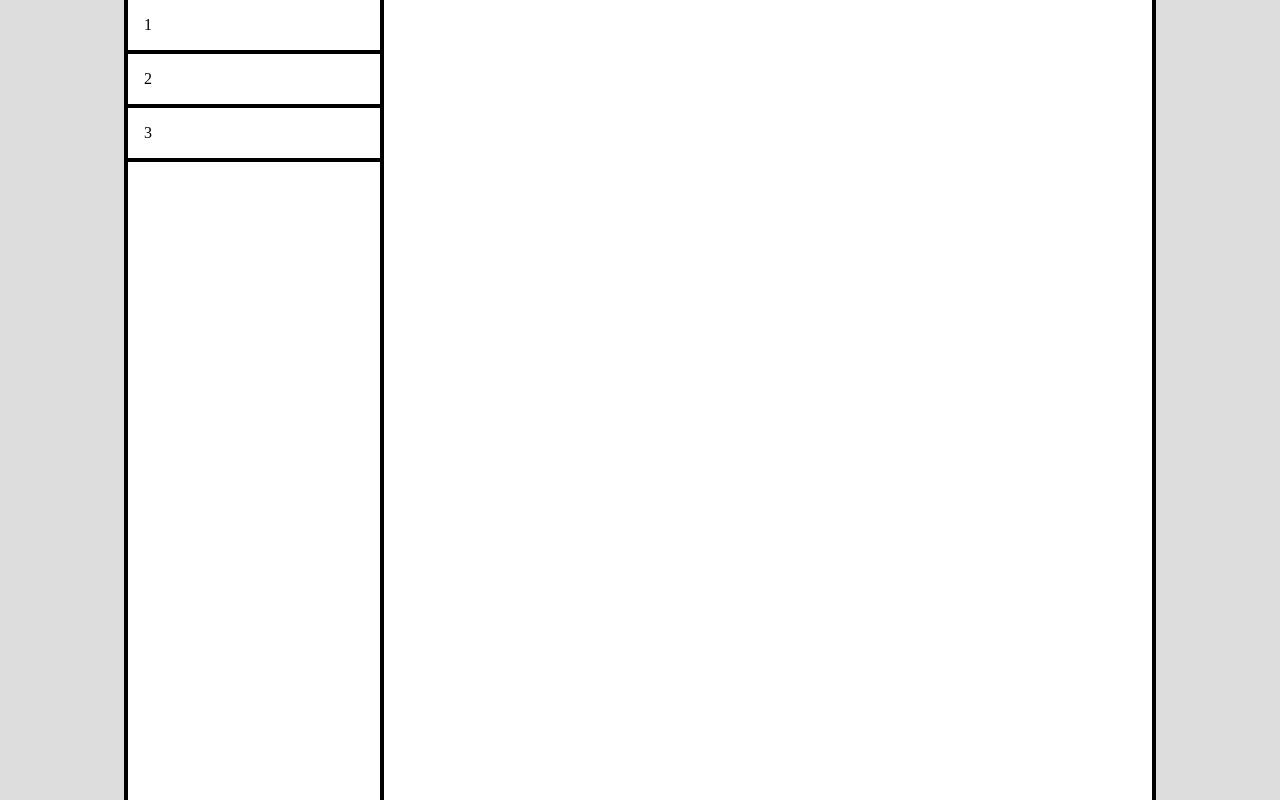
After one commit to slava-sh/messenger, a Django app: template django/chat/templates/chat/base.html in a window 1280 px wide. The commit adds this page. Run offline with Django 3.2, Linux system fonts and the light colour scheme; the template is opened without the code that fills it: most values are stand-ins (such as "Sample title", 1, 10 or a date in 2020).

Commit message:
Add styles

```diff
--- /dev/null
+++ b/django/chat/templates/chat/base.html
@@ -0,0 +1,79 @@
+<!doctype html>
+<html>
+<head>
+  <meta charset="utf-8">
+  <title>{{ title }}</title>
+  <style>
+    html, body {
+      margin: 0;
+      padding: 0;
+      height: 100%;
+    }
+
+    body {
+      background-color: #ddd;
+    }
+
+    .container {
+      height: 100%;
+      width: 80vw;
+      margin: 0 auto;
+      display: flex;
+      flex-flow: column nowrap;
+      background-color: #fff;
+      border-left: 4px solid #000;
+      border-right: 4px solid #000;
+    }
+
+    .header {
+      border-bottom: 4px solid #000;
+      padding: 0.5em;
+    }
+
+    .content {
+      display: flex;
+      flex-flow: row nowrap;
+      height: 100%;
+      background-color: #fff;
+    }
+
+    .nav {
+      order: 1;
+      box-sizing: border-box;
+      width: 20vw;
+      border-right: 4px solid #000;
+    }
+
+    .main {
+      order: 2;
+      box-sizing: border-box;
+      width: 60vw;
+      padding: 1em;
+    }
+
+    .nav .conversation {
+      padding: 1em;
+      border-bottom: 4px solid #000;
+    }
+  </style>
+</head>
+<body>
+  <div class="container">
+    {# <div class="header">&alpha;</div> #}
+    <div class="content">
+      {% block content %}
+        <div class="main">
+          {% block main %}{% endblock main %}
+        </div>
+        <div class="nav">
+          {% block nav %}
+            {% for i in "123" %}
+              <div class="conversation">{{ i }}</div>
+            {% endfor %}
+          {% endblock nav %}
+        </div>
+      {% endblock content %}
+    </div>
+  </div>
+</body>
+</html>
--- a/django/chat/templates/chat/conversation.html
+++ b/django/chat/templates/chat/conversation.html
@@ -1,9 +1,9 @@
-{% extends "chat/layout.html" %}
+{% extends "chat/base.html" %}
 
-{% block content %}
+{% block main %}
   {% for message in messages %}
     <p><strong>{{ message.author }}</strong>: {{ message.text }}</p>
   {% empty %}
     <p>Write something&hellip;</p>
   {% endfor %}
-{% endblock content %}
+{% endblock main %}
--- a/django/chat/templates/chat/conversation_list.html
+++ b/django/chat/templates/chat/conversation_list.html
@@ -1,6 +1,6 @@
-{% extends "chat/layout.html" %}
+{% extends "chat/base.html" %}
 
-{% block content %}
+{% block main %}
   <p>Hey, {% verbatim %}{{ user.name }}{% endverbatim %}</p>
 
   {% for conversation in conversations %}
@@ -8,4 +8,4 @@
   {% empty %}
     <p>Start a conversation&hellip;</p>
   {% endfor %}
-{% endblock content %}
+{% endblock main %}
```
Also changed, not shown: django/chat/templates/chat/layout.html (deleted, +0 -10 lines).
